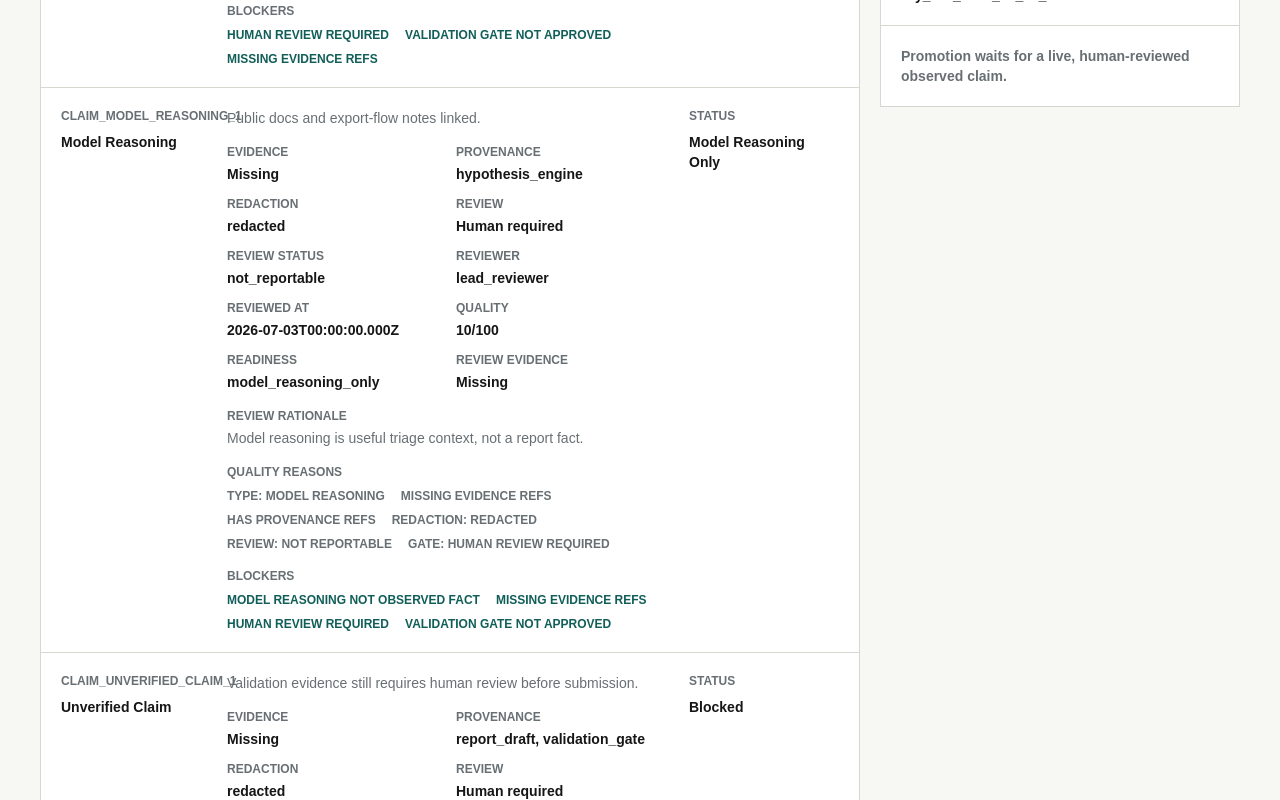
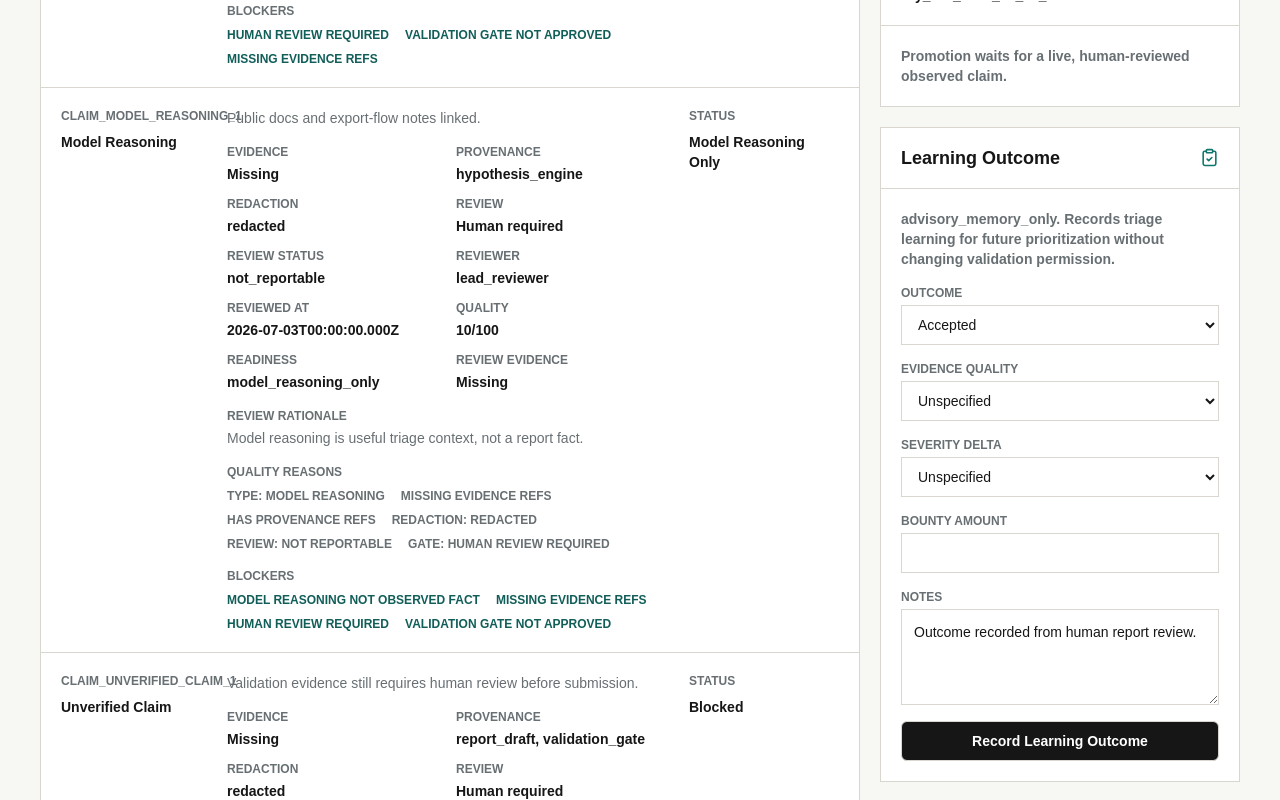
Before and after one commit to Wen11180/Bounty-Mythos-Lite, a Next.js app in the folder apps/web/: page /reports/dry_run_2026_07_01_004 in a window 1280 px wide. Shown: the part 980-1780 px from the top of the page. Built offline with nearby package versions, Linux system fonts and the light colour scheme; no server answers.

Commit message:
feat: record advisory learning outcomes

```diff
--- a/apps/web/app/reports/[runId]/page.tsx
+++ b/apps/web/app/reports/[runId]/page.tsx
@@ -1,7 +1,16 @@
 import Link from "next/link";
 import { revalidatePath } from "next/cache";
 import { ArrowLeft, ClipboardCheck, FileText, ListChecks, ShieldCheck, Target } from "lucide-react";
-import { createFindingCandidate, getPipelineRun, getReportPreview } from "@/lib/api";
+import {
+  createFindingCandidate,
+  getPipelineRun,
+  getReportPreview,
+  recordMythosBrainOutcome,
+  type LearningEvidenceQuality,
+  type LearningOutcome,
+  type LearningSeverityDelta,
+} from "@/lib/api";
+import { fallbackMythosBrainProfile } from "@/lib/fallback-data";
 import {
   fallbackReportPreview,
   fallbackRunDetail,
@@ -31,6 +40,11 @@ const sectionMeta = [
   },
 ] as const;
 
+const promotionBlockingReadinessBlockers = new Set([
+  "artifact_report_chain_blocked",
+  "missing_security_impact_observation",
+]);
+
 export default async function ReportPreviewPage({ params }: PageProps) {
   const { runId } = await params;
   const [run, preview] = await Promise.all([
@@ -57,8 +71,10 @@ export default async function ReportPreviewPage({ params }: PageProps) {
       claim.claim_type === "observed_fact" &&
       claim.review_status === "confirmed_observed_fact" &&
       claim.readiness_level === "human_reviewed_gated" &&
+      claim.quality_score >= 80 &&
       claim.evidence_refs.length > 0 &&
-      claim.review_evidence_refs.length > 0,
+      claim.review_evidence_refs.some((ref) => ref !== "[REDACTED]") &&
+      claim.readiness_blockers.every((blocker) => !promotionBlockingReadinessBlockers.has(blocker)),
   );
   const canPromoteFindingCandidate = reportDataMode === "Live data" && hasPromotionCandidate;
 
@@ -66,6 +82,34 @@ export default async function ReportPreviewPage({ params }: PageProps) {
     "use server";
 
     await createFindingCandidate(currentRunId, null);
+    revalidatePath(`/reports/${encodeURIComponent(currentRunId)}`);
+    revalidatePath(`/runs/${encodeURIComponent(currentRunId)}`);
+  }
+
+  async function recordLearningOutcomeAction(formData: FormData) {
+    "use server";
+
+    const outcome = formData.get("outcome")?.toString() as LearningOutcome;
+    const bountyAmount = optionalFormValue(formData, "bounty_amount");
+
+    await recordMythosBrainOutcome(
+      {
+        bounty_amount: bountyAmount === null ? null : Number(bountyAmount),
+        evidence_quality: optionalFormValue(
+          formData,
+          "evidence_quality",
+        ) as LearningEvidenceQuality | null,
+        notes: optionalFormValue(formData, "notes") ?? "",
+        outcome,
+        run_id: currentRunId,
+        severity_delta: optionalFormValue(
+          formData,
+          "severity_delta",
+        ) as LearningSeverityDelta | null,
+      },
+      fallbackMythosBrainProfile,
+    );
+    revalidatePath("/");
     revalidatePath(`/reports/${encodeURIComponent(currentRunId)}`);
     revalidatePath(`/runs/${encodeURIComponent(currentRunId)}`);
   }
@@ -285,10 +329,80 @@ export default async function ReportPreviewPage({ params }: PageProps) {
               </p>
             )}
           </section>
+
+          <section className="border border-[var(--line)] bg-white">
+            <SectionHeader icon={ClipboardCheck} title="Learning Outcome" />
+            <form action={recordLearningOutcomeAction} className="grid gap-4 p-5 text-sm">
+              <p className="font-semibold text-[var(--muted)]">
+                advisory_memory_only. Records triage learning for future prioritization without changing validation
+                permission.
+              </p>
+              <label className="grid gap-1">
+                <span className="text-xs font-semibold uppercase text-[var(--muted)]">Outcome</span>
+                <select name="outcome" className="min-h-10 border border-[var(--line)] bg-white px-3">
+                  <option value="accepted">Accepted</option>
+                  <option value="duplicate">Duplicate</option>
+                  <option value="informative">Informative</option>
+                  <option value="na">N/A</option>
+                  <option value="rejected">Rejected</option>
+                </select>
+              </label>
+              <label className="grid gap-1">
+                <span className="text-xs font-semibold uppercase text-[var(--muted)]">Evidence quality</span>
+                <select name="evidence_quality" className="min-h-10 border border-[var(--line)] bg-white px-3">
+                  <option value="">Unspecified</option>
+                  <option value="strong">Strong</option>
+                  <option value="adequate">Adequate</option>
+                  <option value="weak">Weak</option>
+                </select>
+              </label>
+              <label className="grid gap-1">
+                <span className="text-xs font-semibold uppercase text-[var(--muted)]">Severity delta</span>
+                <select name="severity_delta" className="min-h-10 border border-[var(--line)] bg-white px-3">
+                  <option value="">Unspecified</option>
+                  <option value="up">Up</option>
+                  <option value="same">Same</option>
+                  <option value="down">Down</option>
+                </select>
+              </label>
+              <label className="grid gap-1">
+                <span className="text-xs font-semibold uppercase text-[var(--muted)]">Bounty amount</span>
+                <input
+                  name="bounty_amount"
+                  type="number"
+                  min="0"
+                  className="min-h-10 border border-[var(--line)] bg-white px-3"
+                />
+              </label>
+              <label className="grid gap-1">
+                <span className="text-xs font-semibold uppercase text-[var(--muted)]">Notes</span>
+                <textarea
+                  name="notes"
+                  className="min-h-24 border border-[var(--line)] bg-white p-3"
+                  defaultValue="Outcome recorded from human report review."
+                />
+              </label>
+              <button
+                type="submit"
+                className="min-h-10 rounded-md border border-[var(--line)] bg-[var(--foreground)] px-4 text-sm font-semibold text-white"
+              >
+                Record Learning Outcome
+              </button>
+            </form>
+          </section>
         </aside>
       </div>
     </main>
   );
+}
+
+function optionalFormValue(formData: FormData, name: string) {
+  const value = formData.get(name);
+  if (typeof value !== "string") {
+    return null;
+  }
+  const trimmed = value.trim();
+  return trimmed.length === 0 ? null : trimmed;
 }
 
 function PageBack() {
```
Also changed, not shown: 1 other file (tests, documents, lock files or other folders).
